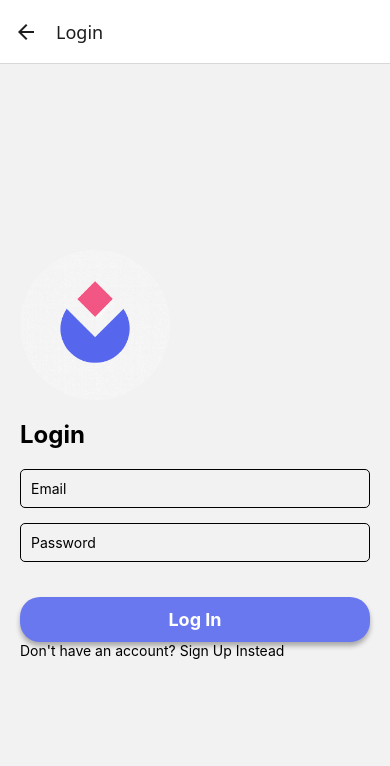
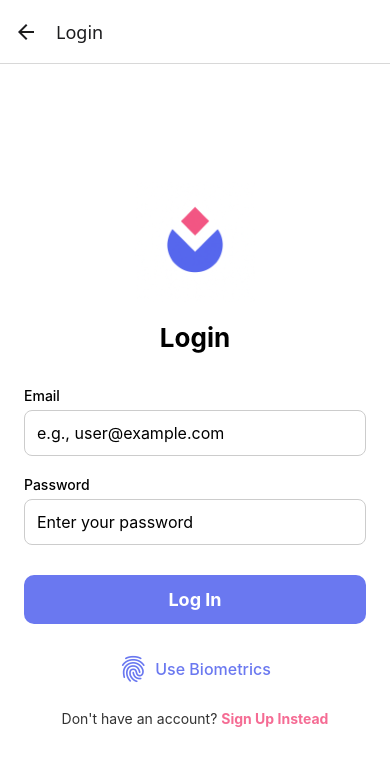
Before and after one commit to ezinneanne/mesh-network, a React Native app: screen /Login in a window 390 px wide. Shown: the top 766 px of the page. Built offline with nearby package versions, Linux system fonts and the light colour scheme.

Commit message:
first commit

```diff
--- a/screens/LoginScreen.js
+++ b/screens/LoginScreen.js
@@ -1,5 +1,13 @@
 import React from 'react';
-import { View, Text, TextInput, Image, TouchableOpacity, StyleSheet } from 'react-native';
+import {
+  View,
+  Text,
+  TextInput,
+  Image,
+  TouchableOpacity,
+  StyleSheet,
+} from 'react-native';
+import { Ionicons } from '@expo/vector-icons'; // For biometric icon
 
 export default function LoginScreen({ navigation }) {
   return (
@@ -9,49 +17,112 @@ export default function LoginScreen({ navigation }) {
         style={styles.logo}
         accessibilityLabel="Offline Pay Logo"
       />
+
       <Text style={styles.title}>Login</Text>
-      <TextInput style={styles.input} placeholder="Email" />
-      <TextInput style={styles.input} placeholder="Password" secureTextEntry />
+
+      <Text style={styles.label}>Email</Text>
+      <TextInput
+        style={styles.input}
+        placeholder="e.g., user@example.com"
+        keyboardType="email-address"
+        autoCapitalize="none"
+      />
+
+      <Text style={styles.label}>Password</Text>
+      <TextInput
+        style={styles.input}
+        placeholder="Enter your password"
+        secureTextEntry
+      />
+
       <TouchableOpacity
-              style={styles.customButton}
-              onPress={() => navigation.navigate('Main')}
-            >
-              <Text style={styles.customButtonText}>Log In</Text>
+        style={styles.customButton}
+        onPress={() => navigation.navigate('Main')}
+      >
+        <Text style={styles.customButtonText}>Log In</Text>
       </TouchableOpacity>
 
-      <Text style={styles.paragraph}>Don't have an account? Sign Up Instead </Text>
+      <TouchableOpacity
+        style={styles.biometricButton}
+        onPress={() => alert('Biometric login coming soon')}
+      >
+        <Ionicons name="finger-print" size={28} color="#6a78f0" />
+        <Text style={styles.biometricText}>Use Biometrics</Text>
+      </TouchableOpacity>
+
+      <TouchableOpacity onPress={() => navigation.navigate('SignUp')}>
+        <Text style={styles.signUpText}>
+          Don't have an account?{' '}
+          <Text style={{ color: '#f56c94', fontWeight: 'bold' }}>Sign Up Instead</Text>
+        </Text>
+      </TouchableOpacity>
     </View>
   );
 }
 
 const styles = StyleSheet.create({
-  container: { flex: 1, padding: 20, justifyContent: 'center' },
-  title: { fontSize: 24, fontWeight: 'bold', marginBottom: 20 },
-  input: { borderWidth: 1, marginBottom: 15, padding: 10, borderRadius: 5 },
+  container: {
+    flex: 1,
+    padding: 24,
+    justifyContent: 'center',
+    backgroundColor: '#fff',
+  },
   logo: {
-    width: 150,
-    height: 150,
+    width: 120,
+    height: 120,
+    alignSelf: 'center',
     marginBottom: 20,
-    borderRadius: 75,
+    resizeMode: 'contain',
+  },
+  title: {
+    fontSize: 26,
+    fontWeight: 'bold',
+    marginBottom: 24,
+    textAlign: 'center',
+  },
+  label: {
+    fontSize: 14,
+    fontWeight: '500',
+    marginBottom: 6,
+    marginTop: 10,
+  },
+  input: {
+    borderWidth: 1,
+    borderColor: '#ccc',
+    padding: 12,
+    borderRadius: 8,
+    marginBottom: 10,
+    fontSize: 16,
   },
   customButton: {
     backgroundColor: '#6a78f0',
-    width: '100%',
-    minHeight: 30,
-    justifyContent: 'center',
+    paddingVertical: 14,
+    borderRadius: 10,
     alignItems: 'center',
-    borderRadius: 20,
-    paddingVertical: 12,
     marginTop: 20,
-    shadowColor: '#000',
-    shadowOffset: { width: 0, height: 4 },
-    shadowOpacity: 0.3,
-    shadowRadius: 5,
-    elevation: 8,
+    elevation: 5,
   },
   customButtonText: {
-    color: '#ffffff',
+    color: '#fff',
     fontSize: 18,
     fontWeight: 'bold',
   },
+  biometricButton: {
+    marginTop: 30,
+    alignItems: 'center',
+    flexDirection: 'row',
+    justifyContent: 'center',
+  },
+  biometricText: {
+    fontSize: 16,
+    color: '#6a78f0',
+    marginLeft: 8,
+    fontWeight: '500',
+  },
+  signUpText: {
+    marginTop: 25,
+    textAlign: 'center',
+    color: '#333',
+    fontSize: 14,
+  },
 });
--- a/screens/SignUpScreen.js
+++ b/screens/SignUpScreen.js
@@ -8,6 +8,8 @@ import {
   Switch,
   StyleSheet,
   ScrollView,
+  Pressable,
+
 } from 'react-native';
 
 export default function SignUpScreen({ navigation }) {
@@ -57,9 +59,16 @@ export default function SignUpScreen({ navigation }) {
           <Text style={styles.customButtonText}>Sign Up</Text>
         </TouchableOpacity>
 
-        <TouchableOpacity onPress={() => navigation.navigate('Login')}>
-          <Text style={styles.already}> Already have an account?</Text><Text style={styles.loginInstead}> Log In Instead</Text>
-        </TouchableOpacity>
+        <Pressable onPress={() => navigation.navigate('Login')}>
+          {({ pressed }) => (
+            <Text style={styles.inlineText}>
+              <Text style={styles.already}>Already have an account?</Text>
+                <Text
+                  style={[styles.loginInstead, pressed && styles.loginInsteadPressed,]}>
+                    {' '}Log In Instead
+                </Text>
+            </Text>)}
+        </Pressable>
 
         <View style={styles.termsContainer}>
           <Text style={styles.termsText}>
@@ -138,19 +147,22 @@ const styles = StyleSheet.create({
     fontSize: 18,
     fontWeight: 'bold',
   },
+  inlineText: {
+  textAlign: 'center',
+  marginTop: 15,
+  },
   already: {
-    marginTop: 15,
-    textAlign: 'center',
    color: '#333',
    fontWeight: '600',
    fontSize: 14,
   },
   loginInstead: {
-    marginTop: 15,
-    textAlign: 'center',
    color: '#f56c94',
    fontWeight: '600',
    fontSize: 14,
+  },
+  loginInsteadPressed: {
+   textDecorationLine: 'underline',
   },
   termsContainer: {
     marginTop: 30,
```
Lines whose indentation alone changed are shown as unchanged.
